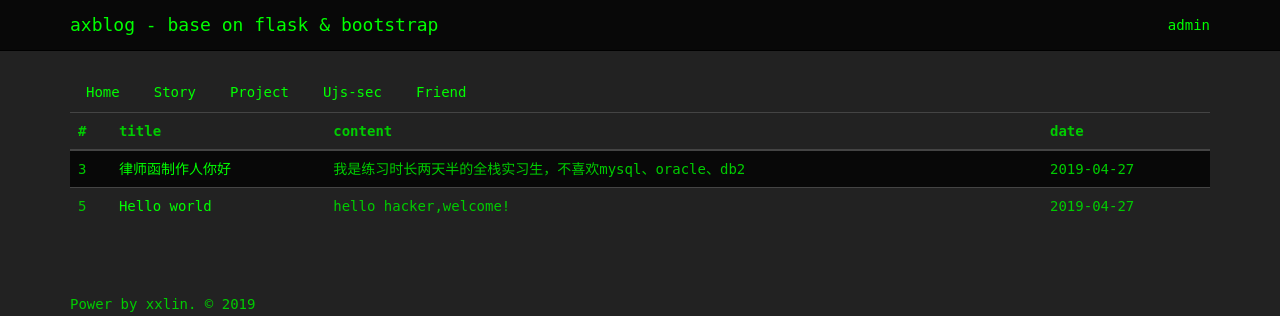
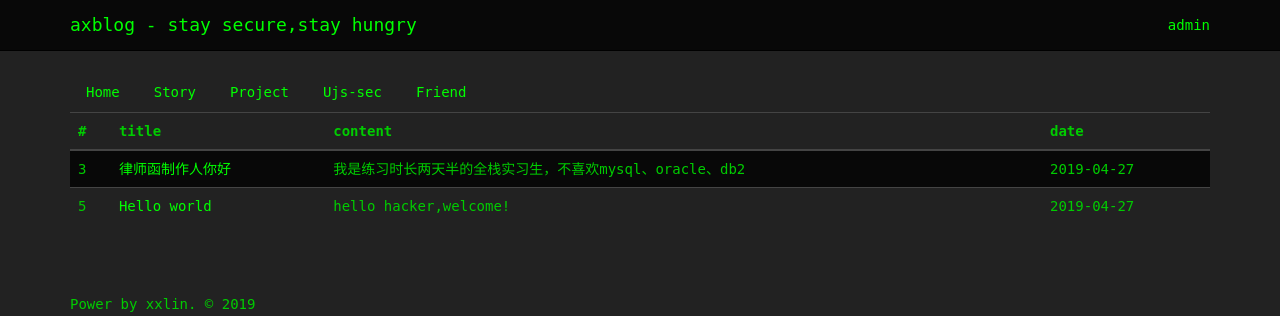
Before and after one commit to JinLongDesigner/hackerBlog, a Flask app: page / in a window 1280 px wide. Shown: the top 316 px of the page. Run offline with Flask 2, Linux system fonts and the light colour scheme; data comes from the database, SQL or seed files in the repository; some libraries are stand-ins or nearby versions.

Commit message:
[+]更新座右铭

```diff
--- a/templates/adminBase.html
+++ b/templates/adminBase.html
@@ -41,7 +41,7 @@
                     <span class="icon-bar"></span>
                     <span class="icon-bar"></span>
                 </button>
-                <a class="navbar-brand" href="https://axblog.top/">axblog - base on flask & bootstrap</a>
+                <a class="navbar-brand" href="https://axblog.top/">axblog - stay secure,stay hungry</a>
             </div>
             <div id="navbar" class="navbar-collapse collapse">
                 <ul class="nav navbar-nav navbar-right">
--- a/templates/article.html
+++ b/templates/article.html
@@ -41,7 +41,7 @@
                     <span class="icon-bar"></span>
                     <span class="icon-bar"></span>
                 </button>
-                <a class="navbar-brand" href="https://axblog.top/">axblog - base on flask & bootstrap</a>
+                <a class="navbar-brand" href="https://axblog.top/">axblog - stay secure,stay hungry</a>
             </div>
             <div id="navbar" class="navbar-collapse collapse">
                 <ul class="nav navbar-nav navbar-right">
--- a/templates/indexBase.html
+++ b/templates/indexBase.html
@@ -41,7 +41,7 @@
                     <span class="icon-bar"></span>
                     <span class="icon-bar"></span>
                 </button>
-                <a class="navbar-brand" href="https://axblog.top/">axblog - base on flask & bootstrap</a>
+                <a class="navbar-brand" href="https://axblog.top/">axblog - stay secure,stay hungry</a>
             </div>
             <div id="navbar" class="navbar-collapse collapse">
                 <ul class="nav navbar-nav navbar-right">
```
